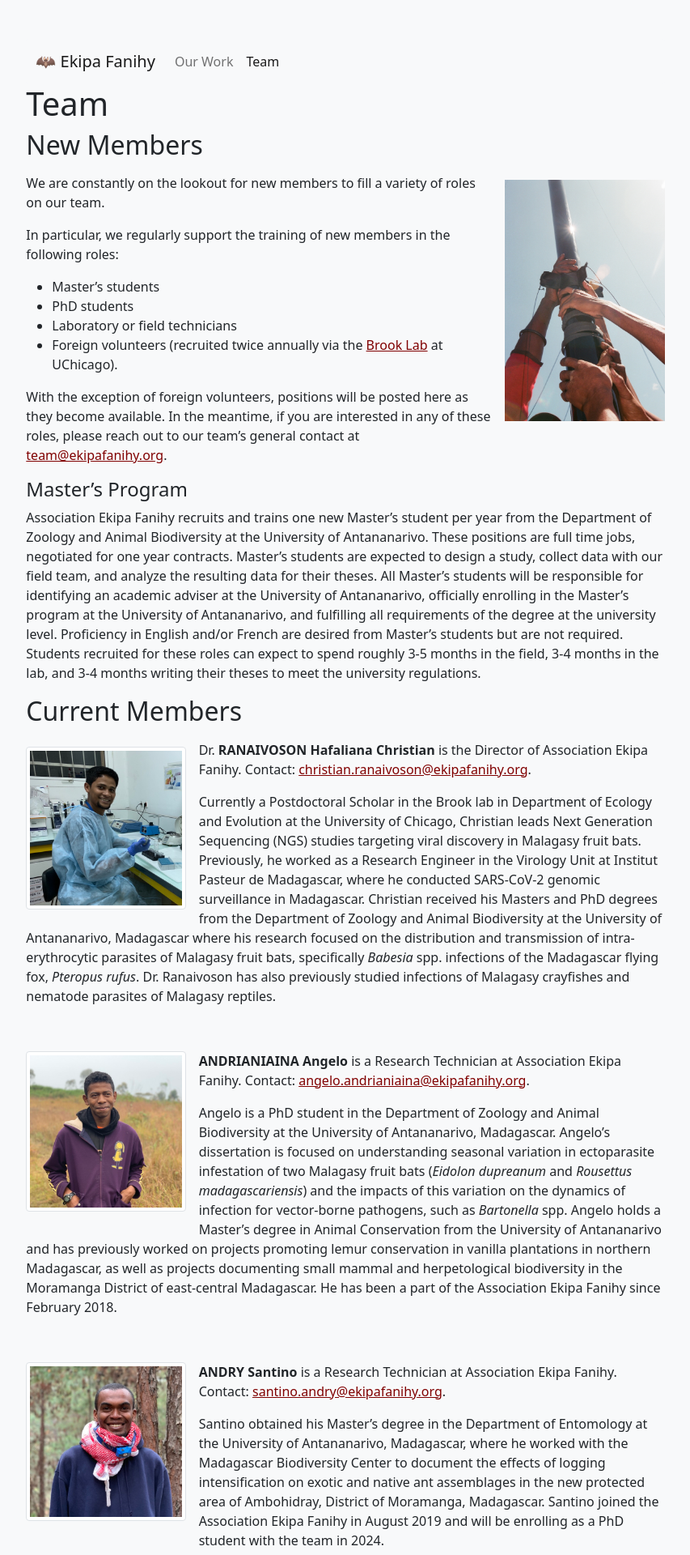
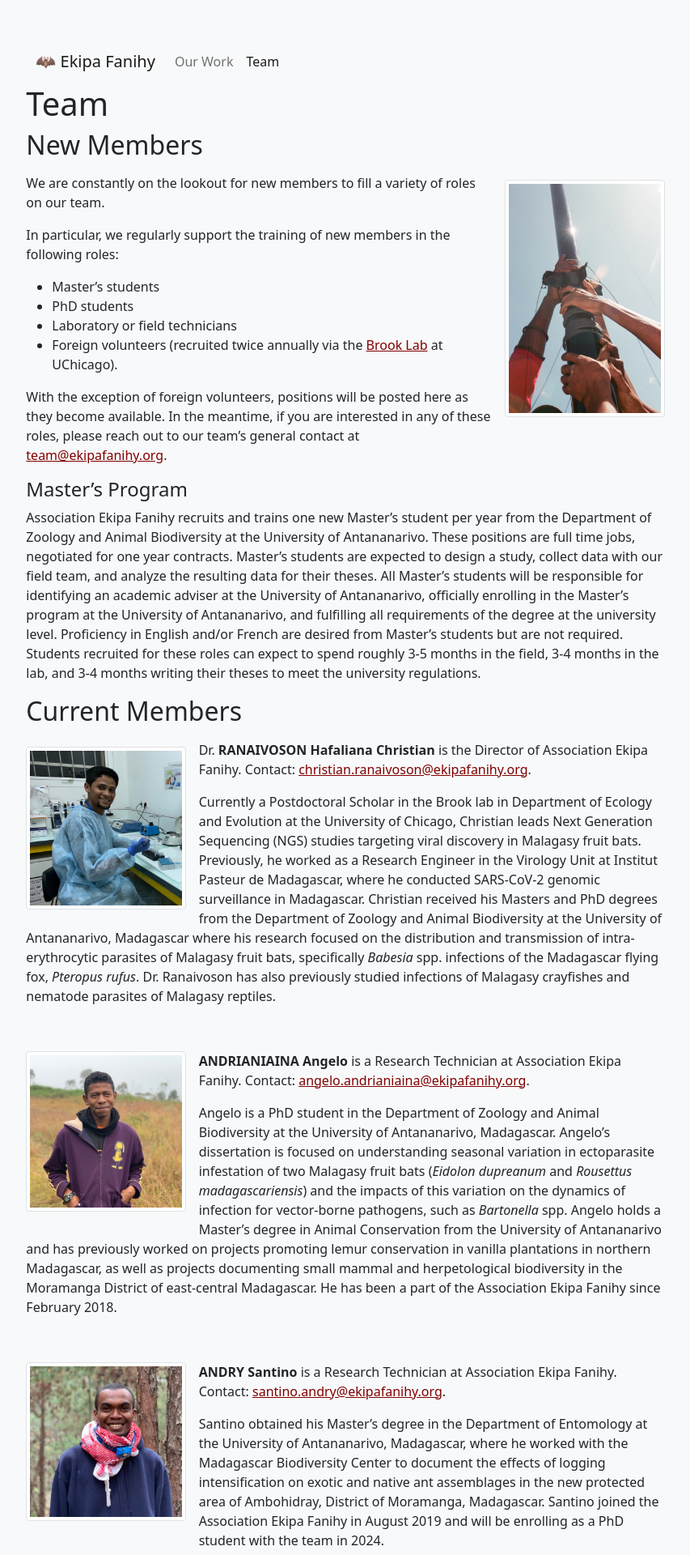
Before and after one commit to brooklabteam/www-ekipafanihy, a Jekyll site: the page built from team.md, in a window 1280 px wide. Shown: the top 1920 px of the page at 81% size, without its empty margins (213-1066 px from the left). Built offline with Jekyll 4.4.1, drawn with Linux system fonts in a browser that asks for light colours.

Commit message:
Update team.md

```diff
--- a/team.md
+++ b/team.md
@@ -5,7 +5,7 @@ permalink: /team
 ---
 ## New Members
 
-<img src="/assets/team/Hands together.JPG" alt="hands" class="img float-end col-sm-3">
+<img src="/assets/team/Hands together.JPG" alt="hands" class="img-thumbnail float-end col-sm-3">
 
 We are constantly on the lookout for new members to fill a variety of roles on our team.
 
```
